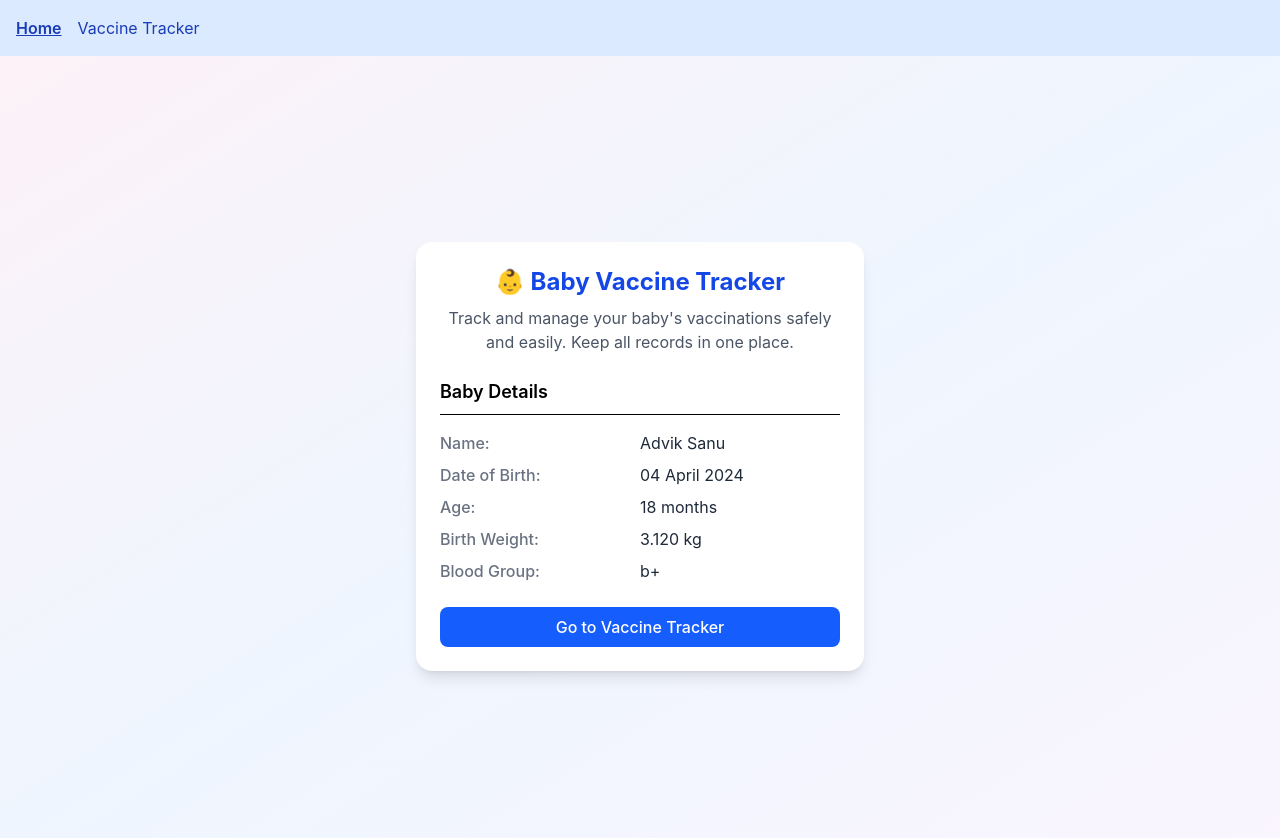
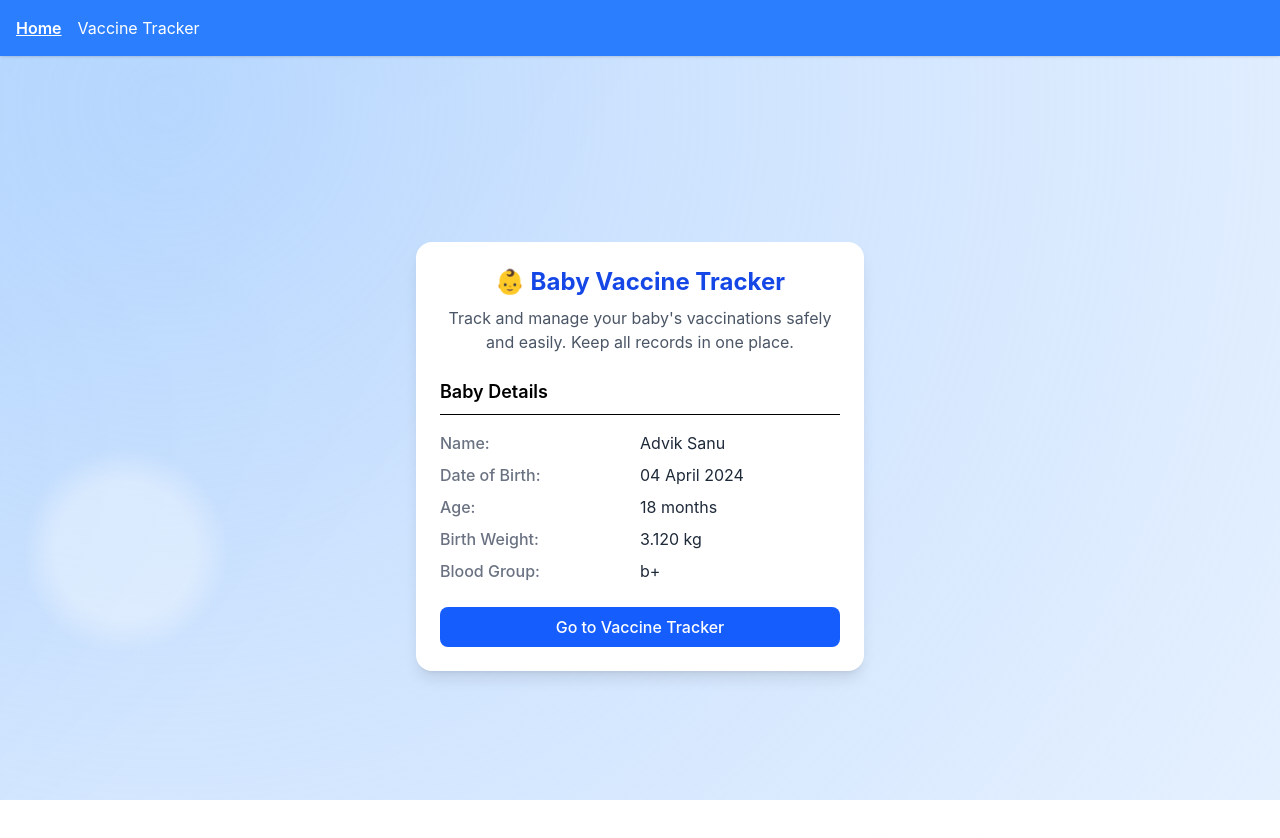
Before and after one commit to Namithact/baby-vaccine-tracker, a React (Vite) app in the folder vaccine-tracker/: page / in a window 1280 px wide. Shown: the top 838 px of the page. Built offline with nearby package versions, Linux system fonts and the light colour scheme.

Commit message:
animation in background

```diff
--- a/vaccine-tracker/src/components/NavigationBar.jsx
+++ b/vaccine-tracker/src/components/NavigationBar.jsx
@@ -3,9 +3,9 @@ import { NavLink } from 'react-router-dom'
 
 export default function NavigationBar() {
   return (
-    <nav className="flex gap-4 p-4 shadow bg-blue-100 text-blue-800 ">
-  <NavLink to="/" className={({isActive})=>isActive?" font-semibold underline":"text-blue-800"}>Home</NavLink>
-  <NavLink to="/tracker" className={({isActive})=>isActive?" font-semibold underline":"text-blue-800"}>Vaccine Tracker</NavLink>
+    <nav className="flex gap-4 p-4 shadow bg-blue-500 text-white ">
+  <NavLink to="/" className={({isActive})=>isActive?" font-semibold underline":"text-white"}>Home</NavLink>
+  <NavLink to="/tracker" className={({isActive})=>isActive?" font-semibold underline":"text-white"}>Vaccine Tracker</NavLink>
   </nav>
 
   )
--- a/vaccine-tracker/src/index.css
+++ b/vaccine-tracker/src/index.css
@@ -5,9 +5,51 @@ body {
     sans-serif;
   -webkit-font-smoothing: antialiased;
   -moz-osx-font-smoothing: grayscale;
+  background: transparent;
 }
 
 code {
   font-family: source-code-pro, Menlo, Monaco, Consolas, 'Courier New',
     monospace;
 }
+
+/* Animated gradient background */
+.animated-bg {
+  position: fixed;
+  inset: 0;
+  z-index: -1;
+  background: radial-gradient(circle at 30% 30%, #93c5fd 0%, transparent 70%),
+              radial-gradient(circle at 70% 70%, #bfdbfe 0%, transparent 70%);
+  background-size: 300% 300%;
+  animation: moveGradient 6s ease-in-out infinite alternate;
+}
+
+/* Floating bubbles */
+.animated-bg::before,
+.animated-bg::after {
+  content: "";
+  position: absolute;
+  width: 250px;
+  height: 250px;
+  background: radial-gradient(circle, rgba(255,255,255,0.5) 40%, transparent 60%);
+  border-radius: 50%;
+  animation: floatBubble 12s infinite ease-in-out;
+}
+
+.animated-bg::after {
+  width: 200px;
+  height: 200px;
+  left: 65%;
+  animation-delay: 4s;
+}
+
+@keyframes moveGradient {
+  0% { background-position: 0% 0%; }
+  100% { background-position: 100% 100%; }
+}
+
+@keyframes floatBubble {
+  0% { transform: translateY(100vh) scale(0.9); opacity: 0; }
+  50% { opacity: 0.7; }
+  100% { transform: translateY(-10vh) scale(1.1); opacity: 0; }
+}
--- a/vaccine-tracker/src/pages/HomePage.jsx
+++ b/vaccine-tracker/src/pages/HomePage.jsx
@@ -3,7 +3,9 @@ import BabyDetails from "../components/BabyDetails";
 export default function HomePage() {
   const navigate = useNavigate();
   return (
-    <div className="flex items-center justify-center min-h-screen bg-gradient-to-br from-pink-50 via-blue-50 to-purple-50">
+    <div className="flex items-center justify-center min-h-screen">
+
+      <div className="animated-bg"></div>
       <div className="w-full max-w-md p-6 bg-white rounded-2xl shadow-lg">
         {/* App Heading */}
         <h1 className="text-2xl font-bold text-center text-blue-700 mb-2">
--- a/vaccine-tracker/src/pages/Tracker.jsx
+++ b/vaccine-tracker/src/pages/Tracker.jsx
@@ -7,7 +7,9 @@ export default function Tracker() {
 
 
   return (
-    <div>
+    <div className="relative min-h-screen">
+       {/* Animated pastel background */}
+      <div className="animated-bg"></div>
       {/* <header className="bg-blue-500 text-white py-5 shadow-md">
     <div className="max-w-5xl mx-auto text-center">
       <h1 className="text-3xl font-semibold">Baby Vaccine Tracker</h1>
```
